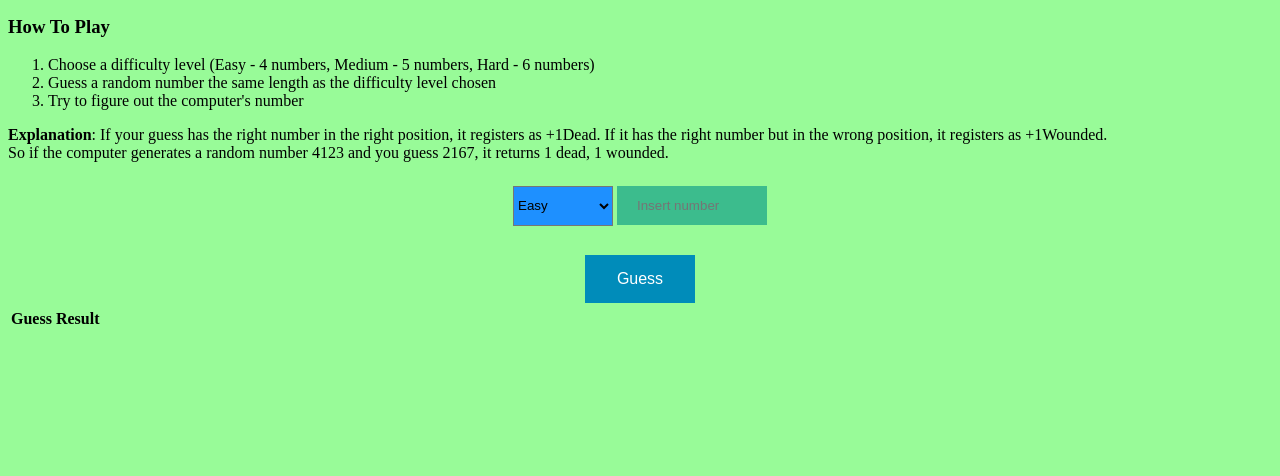
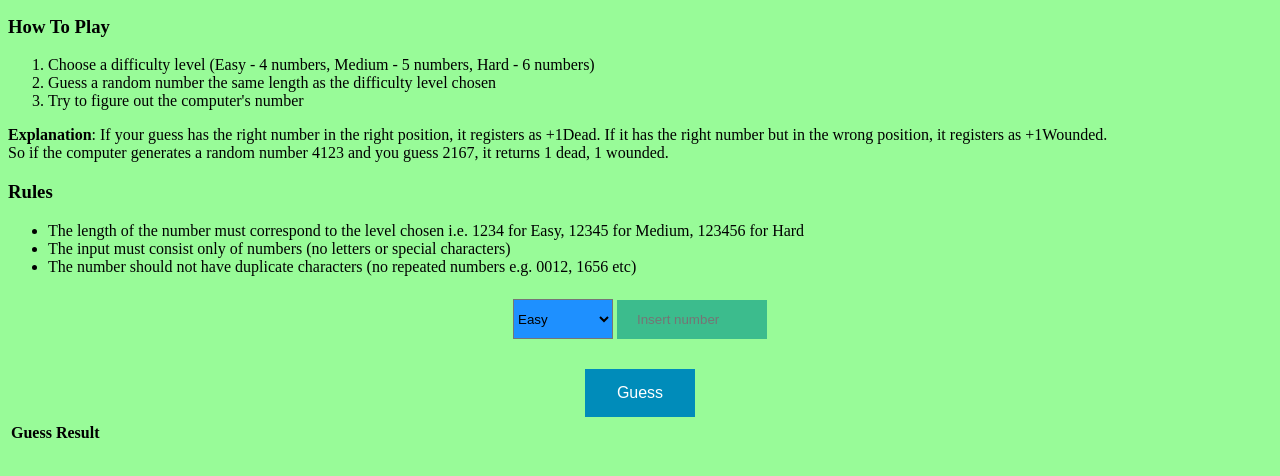
Before and after one commit to jemimaabu/dead-and-wounded, a plain HTML site: page index.html in a window 1280 px wide. Shown: the part 88-564 px from the top of the page. Drawn offline with Linux system fonts and the light colour scheme.

Commit message:
Included Rules section

```diff
--- a/index.html
+++ b/index.html
@@ -22,6 +22,12 @@
          <p>
             <b>Explanation</b>: If your guess has the right number in the right position, it registers as +1Dead. If it has the right number but in the wrong position, it registers as +1Wounded.<br>
             So if the computer generates a random number 4123 and you guess 2167, it returns 1 dead, 1 wounded.
+            <h3>Rules</h3>
+            <ul>
+               <li>The length of the number must correspond to the level chosen i.e. 1234 for Easy, 12345 for Medium, 123456 for Hard</li>
+               <li>The input must consist only of numbers (no letters or special characters)</li>
+               <li>The number should not have duplicate characters (no repeated numbers e.g. 0012, 1656 etc)</li>
+            </ul>
          </p>
       </div>
       <div id="game-form">
```
